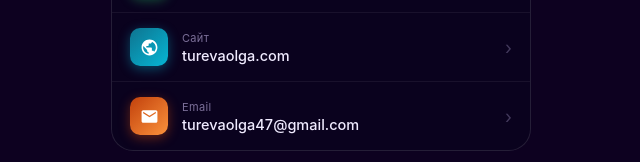
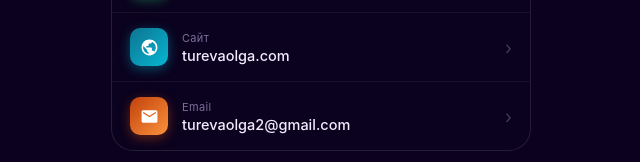
Before and after one commit to turevaolga47-bit/vizitka, a plain HTML site: page index.html in a window 1280 px wide. Shown: the part 1960-2122 px from the top of the page, 319-959 px from the left. Drawn offline with Linux system fonts and the light colour scheme; animation ran at ten frames a second.

Commit message:
Визитка: контактная почта -> turevaolga2@gmail.com (отслеживаемый ящик)
Co-Authored-By: Claude Opus 4.7 (1M context) <noreply@anthropic.com>

```diff
--- a/index.html
+++ b/index.html
@@ -1034,7 +1034,7 @@
         <span class="s-name">Сайт</span>
       </a>
 
-      <a class="social-btn em" href="mailto:turevaolga47@gmail.com">
+      <a class="social-btn em" href="mailto:turevaolga2@gmail.com">
         <div class="s-icon i-em">
           <svg viewBox="0 0 24 24"><path d="M20 4H4c-1.1 0-2 .9-2 2v12c0 1.1.9 2 2 2h16c1.1 0 2-.9 2-2V6c0-1.1-.9-2-2-2zm0 4-8 5-8-5V6l8 5 8-5v2z"/></svg>
         </div>
@@ -1130,11 +1130,11 @@
       <span class="c-arr">›</span>
     </a>
 
-    <a class="contact-row" href="mailto:turevaolga47@gmail.com">
+    <a class="contact-row" href="mailto:turevaolga2@gmail.com">
       <div class="c-icon" style="background:linear-gradient(135deg,#c2410c,#fb923c);box-shadow:0 3px 12px rgba(234,88,12,0.4);">
         <svg viewBox="0 0 24 24"><path d="M20 4H4c-1.1 0-2 .9-2 2v12c0 1.1.9 2 2 2h16c1.1 0 2-.9 2-2V6c0-1.1-.9-2-2-2zm0 4-8 5-8-5V6l8 5 8-5v2z"/></svg>
       </div>
-      <div class="c-text"><p class="c-label">Email</p><p class="c-val">turevaolga47@gmail.com</p></div>
+      <div class="c-text"><p class="c-label">Email</p><p class="c-val">turevaolga2@gmail.com</p></div>
       <span class="c-arr">›</span>
     </a>
 
```
